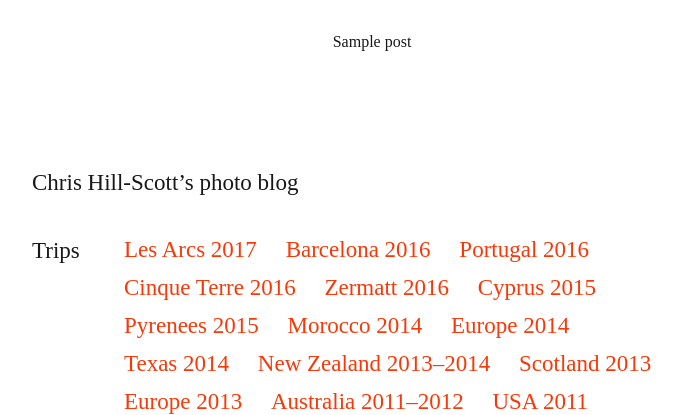
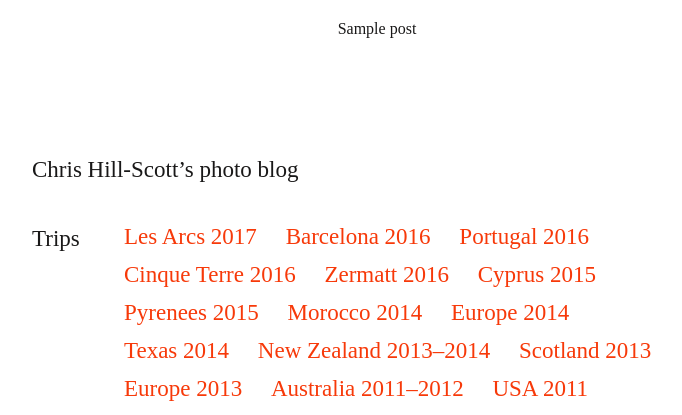
Before and after one commit to quis/quis.cc, a WordPress theme: template source/themes/quis/index.php in a window 1280 px wide. Shown: the part 1022-1437 px from the top of the page, without its empty margins (263-945 px from the left). Run offline with PHP 8.4 and a stand-in for WordPress, Linux system fonts and the light colour scheme; the site name, menu and one post (Sample post) are stand-ins, and other content is empty; style sheets or scripts are compiled from the project's sources; some libraries are stand-ins or nearby versions; some web fonts are replaced.

Commit message:
Fix spacing

```diff
--- a/source/themes/quis/css/screen.scss
+++ b/source/themes/quis/css/screen.scss
@@ -28,7 +28,7 @@ body {
 
   img {
     display: block;
-    margin: 0 auto $line-height auto;
+    margin: 0 auto $font-size-small auto;
     border: none;
     color: #fff;
     clear: both;
@@ -469,9 +469,6 @@ footer {
 
   .hasTooltip {
 
-    padding-top: 2.6em;
-    margin-top: 2em;
-
     @media all and (max-width: $tablet) {
       margin-top: $line-height;
     }
@@ -494,7 +491,7 @@ footer {
   }
 
   .mask {
-    margin-top: 0;
+    margin-top: $line-height * 2;
     z-index: 5000;
   }
 
@@ -555,14 +552,18 @@ footer {
   h2,
   h3 {
     font-size: $font-size-small;
+    line-height: $line-height;
     font-weight: normal;
-    margin: 0 0.62em 0 0;
     width: auto;
     text-align: center;
   }
 
+  h2 {
+    margin: 0;
+  }
+
   p {
-    max-width: 44.1em;
+    max-width: $body-width;
     margin-left: auto;
     margin-right: auto;
   }
```
